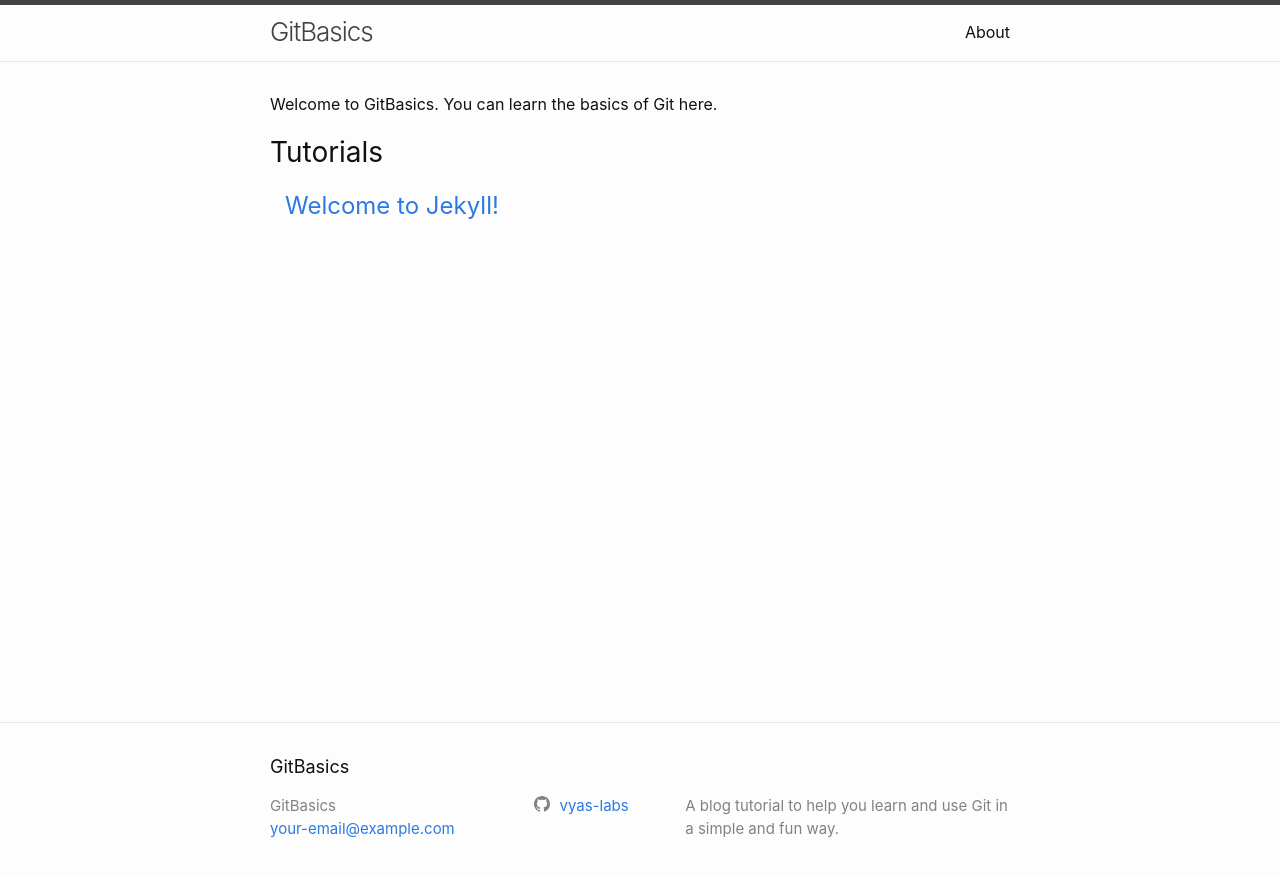
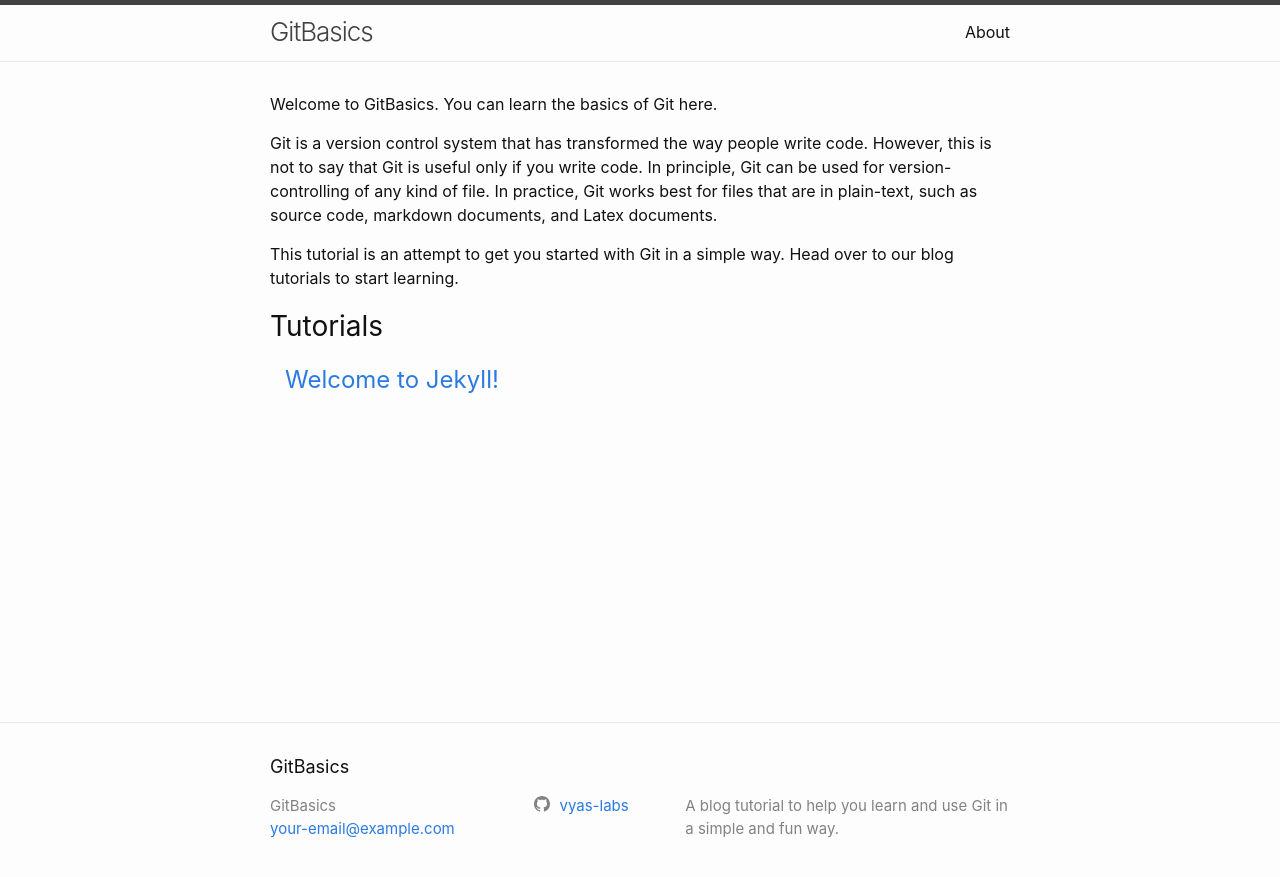
Before and after one commit to CodingComputing/gitBasics, a Jekyll site: the page built from index.md, in a window 1280 px wide. Shown: the top 877 px of the page. Built offline with Jekyll 4.4.1, drawn with Linux system fonts in a browser that asks for light colours.

Commit message:
Write a better description

```diff
--- a/index.md
+++ b/index.md
@@ -6,3 +6,11 @@ layout: home
 ---
 
 Welcome to GitBasics. You can learn the basics of Git here.
+
+Git is a version control system that has transformed the way people write code.
+However, this is not to say that Git is useful only if you write code.
+In principle, Git can be used for version-controlling of any kind of file.
+In practice, Git works best for files that are in plain-text, such as source code, markdown documents, and Latex documents.
+
+This tutorial is an attempt to get you started with Git in a simple way.
+Head over to our blog tutorials to start learning.
```
